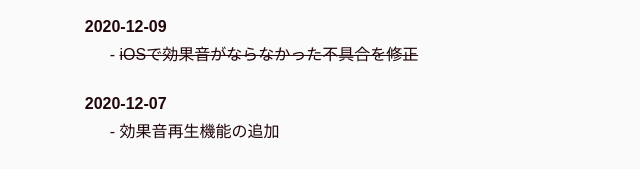
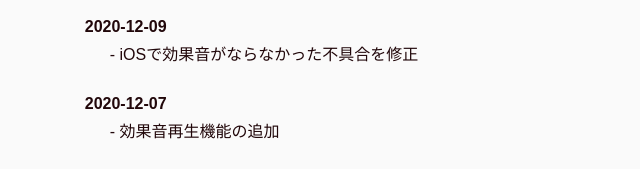
Before and after one commit to kznrluk/hayaoshi-button-online, a website: page static/index.html in a window 1280 px wide. Shown: the part 891-1060 px from the top of the page, 184-824 px from the left. Drawn offline with Linux system fonts and the light colour scheme.

Commit message:
取り消し線ひきっぱだった

```diff
--- a/static/index.html
+++ b/static/index.html
@@ -161,7 +161,7 @@
                             2020-12-09
                         </div>
                         <div class="changelog__description">
-                            <p><s>iOSで効果音がならなかった不具合を修正</s></p>
+                            <p>iOSで効果音がならなかった不具合を修正</p>
                         </div>
                     </div>
                     <div class="changelog__content">
```
